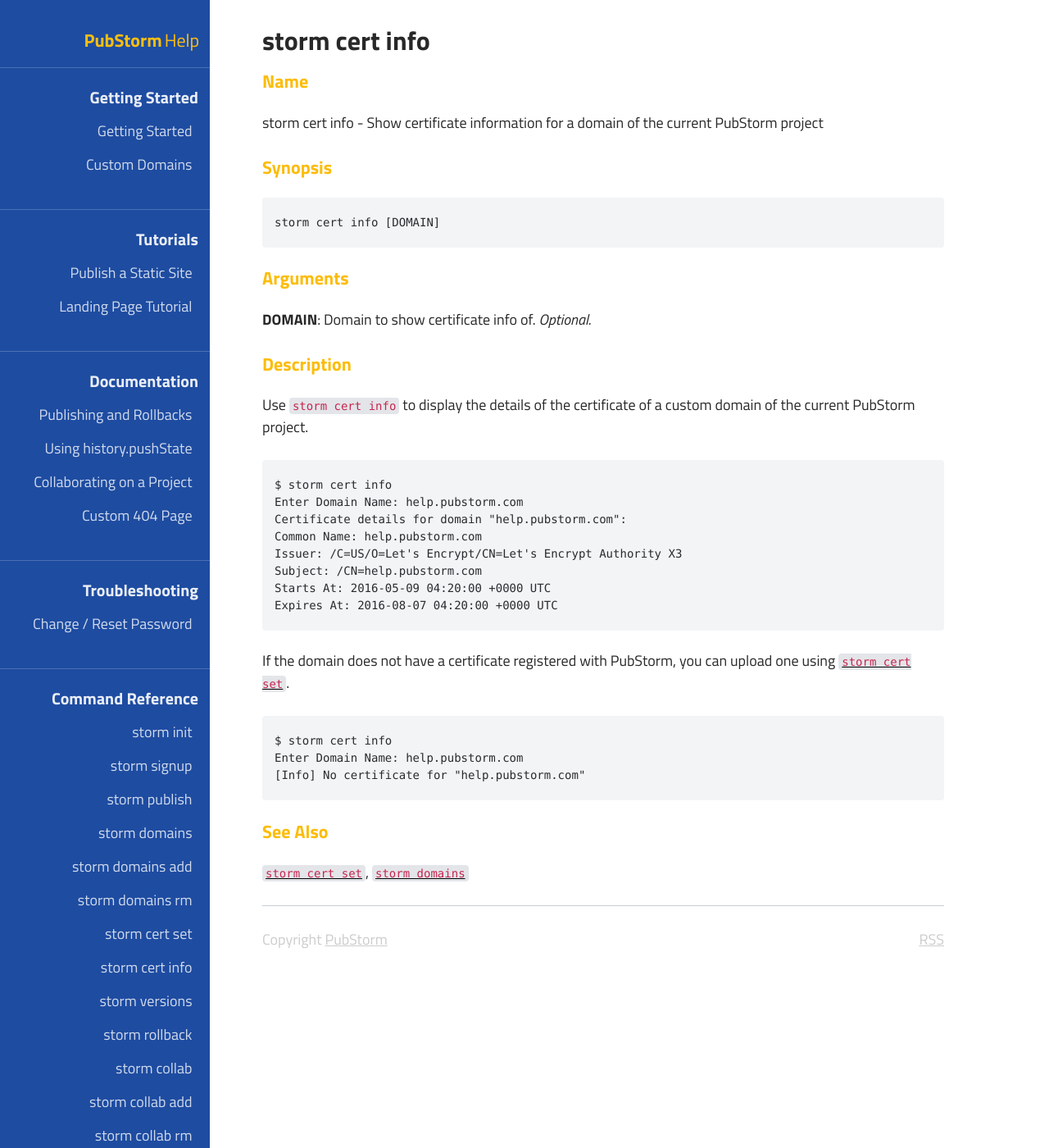
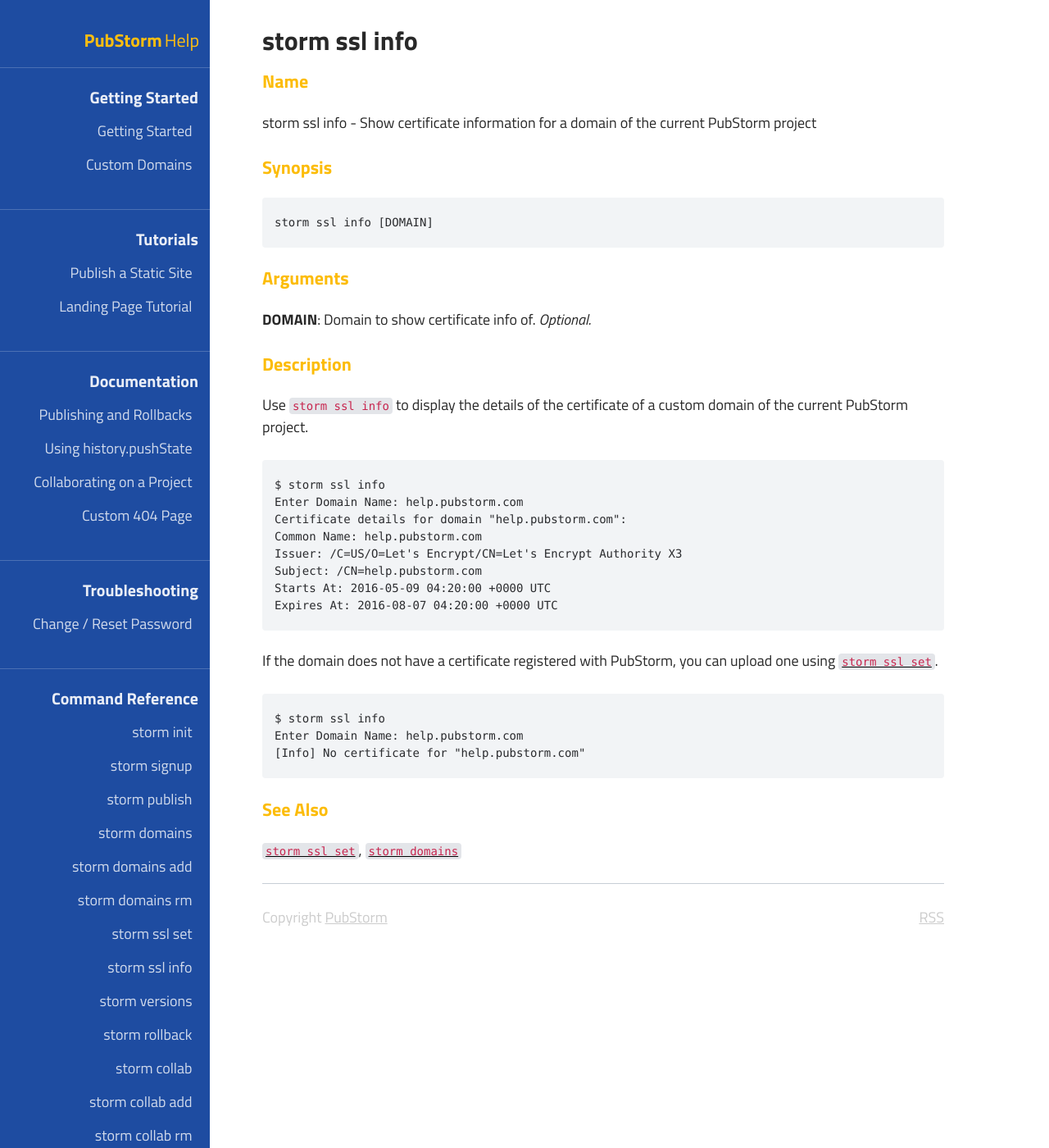
Before and after one commit to nitrous-io/help, a Jekyll site: the page built from _posts/2016-05-10-storm-ssl-info.md, in a window 1280 px wide and 1400 px high. Shown: the whole window at 82% size. Built offline with Jekyll 4.4.1, drawn with Linux system fonts in a browser that asks for light colours.

Commit message:
cert -> ssl

````diff
--- a/_posts/2016-05-10-storm-cert-info.md
+++ b/_posts/2016-05-10-storm-ssl-info.md
@@ -1,6 +1,6 @@
 ---
 layout: cli-reference
-title: storm cert info
+title: storm ssl info
 category: command-reference
 blurb: Show certificate information for a domain of the current PubStorm project
 navorder: 8
@@ -8,12 +8,12 @@ navorder: 8
 
 ### Name
 
-storm cert info - Show certificate information for a domain of the current
+storm ssl info - Show certificate information for a domain of the current
 PubStorm project
 
 ### Synopsis
 
-<pre><code>storm cert info [DOMAIN]</code></pre>
+<pre><code>storm ssl info [DOMAIN]</code></pre>
 
 ### Arguments
 
@@ -21,11 +21,11 @@ PubStorm project
 
 ### Description
 
-Use `storm cert info` to display the details of the certificate of a custom
+Use `storm ssl info` to display the details of the certificate of a custom
 domain of the current PubStorm project.
 
 ```bash
-$ storm cert info
+$ storm ssl info
 Enter Domain Name: help.pubstorm.com
 Certificate details for domain "help.pubstorm.com":
 Common Name: help.pubstorm.com
@@ -36,15 +36,15 @@ Expires At: 2016-08-07 04:20:00 +0000 UTC
 ```
 
 If the domain does not have a certificate registered with PubStorm, you can
-upload one using [`storm cert set`]({% post_url 2016-05-10-storm-cert-set %}).
+upload one using [`storm ssl set`]({% post_url 2016-05-10-storm-ssl-set %}).
 
 ```bash
-$ storm cert info
+$ storm ssl info
 Enter Domain Name: help.pubstorm.com
 [Info] No certificate for "help.pubstorm.com"
 ```
 
 ### See Also
 
-[`storm cert set`]({% post_url 2016-05-10-storm-cert-set %}),
+[`storm ssl set`]({% post_url 2016-05-10-storm-ssl-set %}),
 [`storm domains`]({% post_url 2016-05-10-storm-domains %})
````
Also changed, not shown: _posts/2016-05-10-storm-ssl-set.md (renamed from _posts/2016-05-10-storm-cert-set.md, +7 -7 lines).
